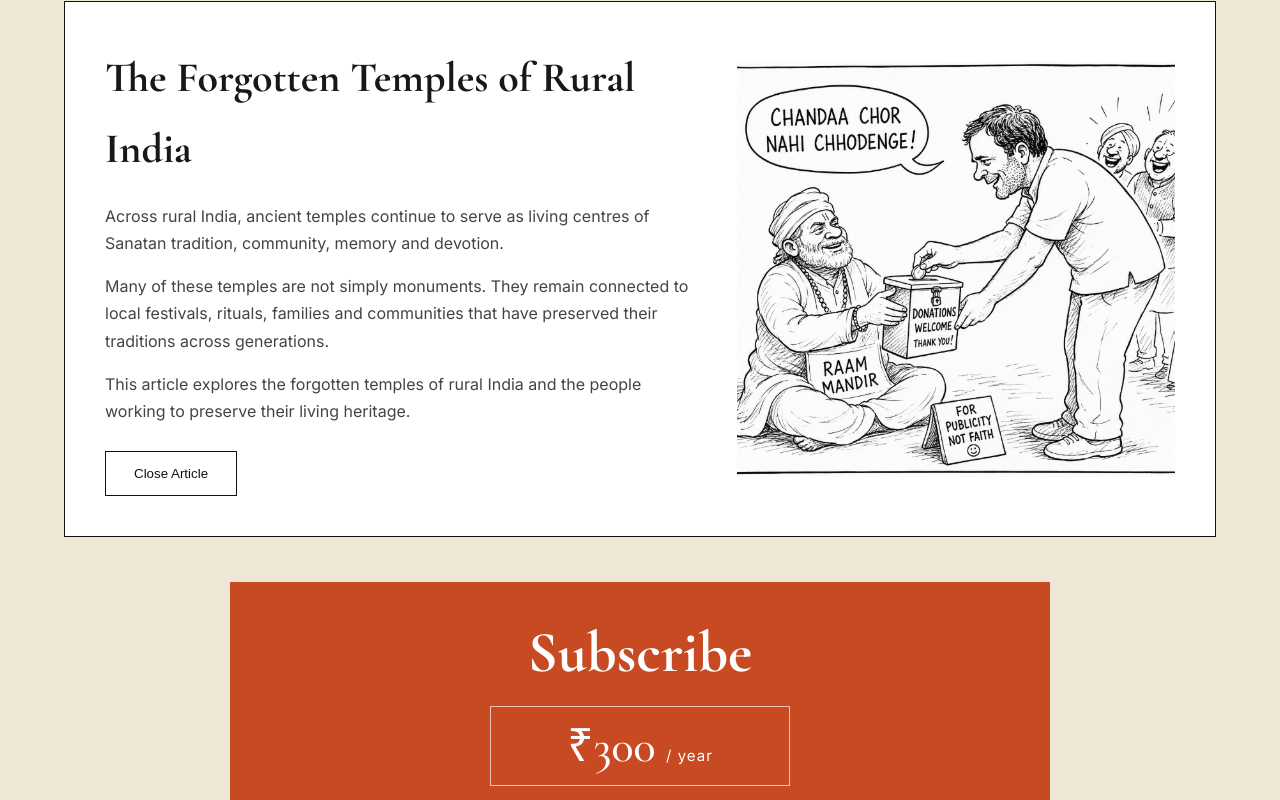
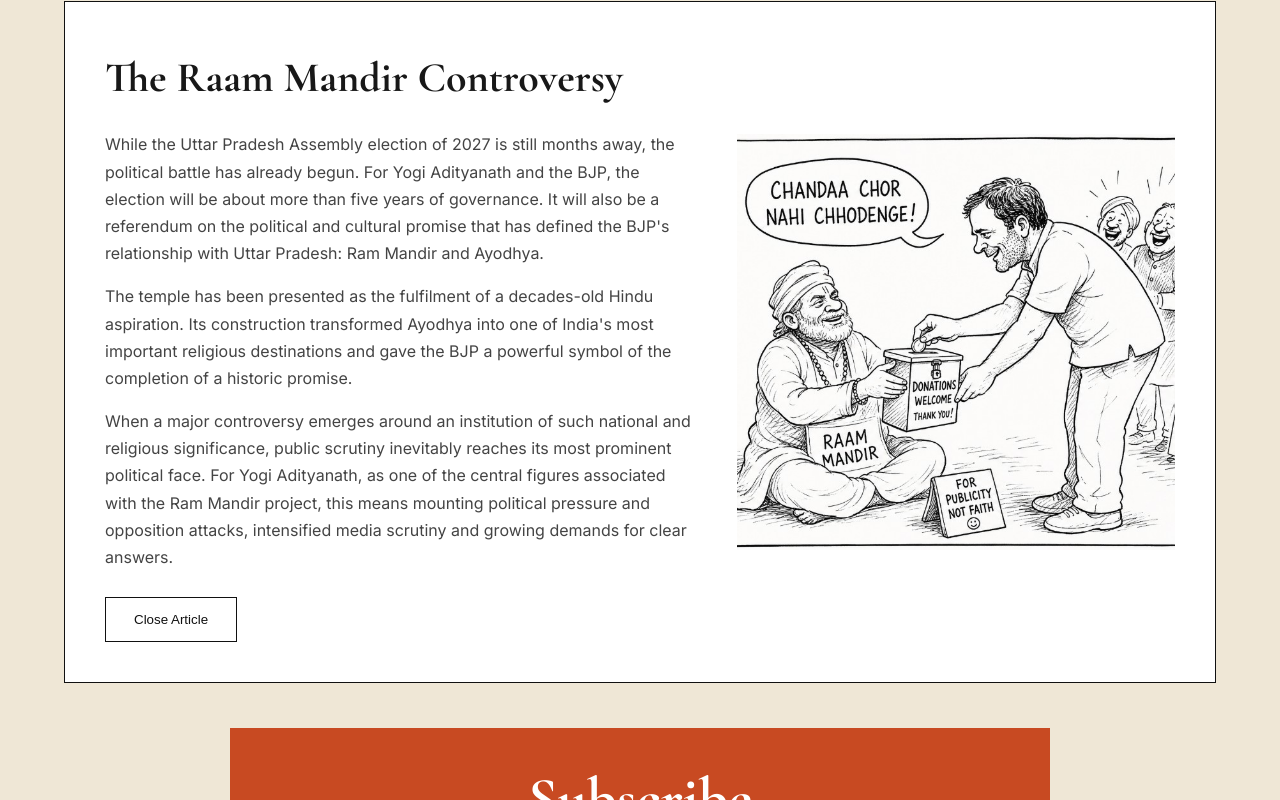
Before and after one commit to sagnikbm/thesanatani, a plain HTML site: page index.html in a window 1280 px wide. Both pictures are taken after a click on the button "Read Article →". Shown: the part 707-1507 px from the top of the page. Drawn offline with nearby package versions, Linux system fonts and the light colour scheme.

Commit message:
Update index.html

```diff
--- a/index.html
+++ b/index.html
@@ -508,8 +508,8 @@
 <div class="featured-image"><img src="cover.jpg" alt="Cover"></div>
 <div class="featured-content">
 <div style="text-transform:uppercase;letter-spacing:3px;font-size:12px;margin-bottom:15px">Featured Article</div>
-<h2>The Forgotten Temples of Rural India</h2>
-<p>Discover the living heritage of ancient temples and the communities preserving Sanatan traditions.</p>
+<h2>The Raam Mandir Controversy</h2>
+<p>We were taught to donate to the temple. Who taught us to steal from it?</p>
 <div class="featured-buttons">
     <button type="button" class="btn" id="readArticle">Read Article →</button>
     <a href="issue.pdf" class="btn download-btn" download>Download Issue ↓</a>
@@ -522,10 +522,10 @@
 <div class="article-panel" id="articlePanel">
     <div class="article-layout">
         <div class="article-text">
-            <h2>The Forgotten Temples of Rural India</h2>
-            <p>Across rural India, ancient temples continue to serve as living centres of Sanatan tradition, community, memory and devotion.</p>
-            <p>Many of these temples are not simply monuments. They remain connected to local festivals, rituals, families and communities that have preserved their traditions across generations.</p>
-            <p>This article explores the forgotten temples of rural India and the people working to preserve their living heritage.</p>
+            <h2>The Raam Mandir Controversy</h2>
+            <p>While the Uttar Pradesh Assembly election of 2027 is still months away, the political battle has already begun. For Yogi Adityanath and the BJP, the election will be about more than five years of governance. It will also be a referendum on the political and cultural promise that has defined the BJP's relationship with Uttar Pradesh: Ram Mandir and Ayodhya.</p>
+            <p>The temple has been presented as the fulfilment of a decades-old Hindu aspiration. Its construction transformed Ayodhya into one of India's most important religious destinations and gave the BJP a powerful symbol of the completion of a historic promise.</p>
+            <p>When a major controversy emerges around an institution of such national and religious significance, public scrutiny inevitably reaches its most prominent political face. For Yogi Adityanath, as one of the central figures associated with the Ram Mandir project, this means mounting political pressure and  opposition attacks, intensified media scrutiny and growing demands for clear answers.</p>
             <button type="button" class="article-close" id="closeArticle">Close Article</button>
         </div>
         <div class="article-image">
```
